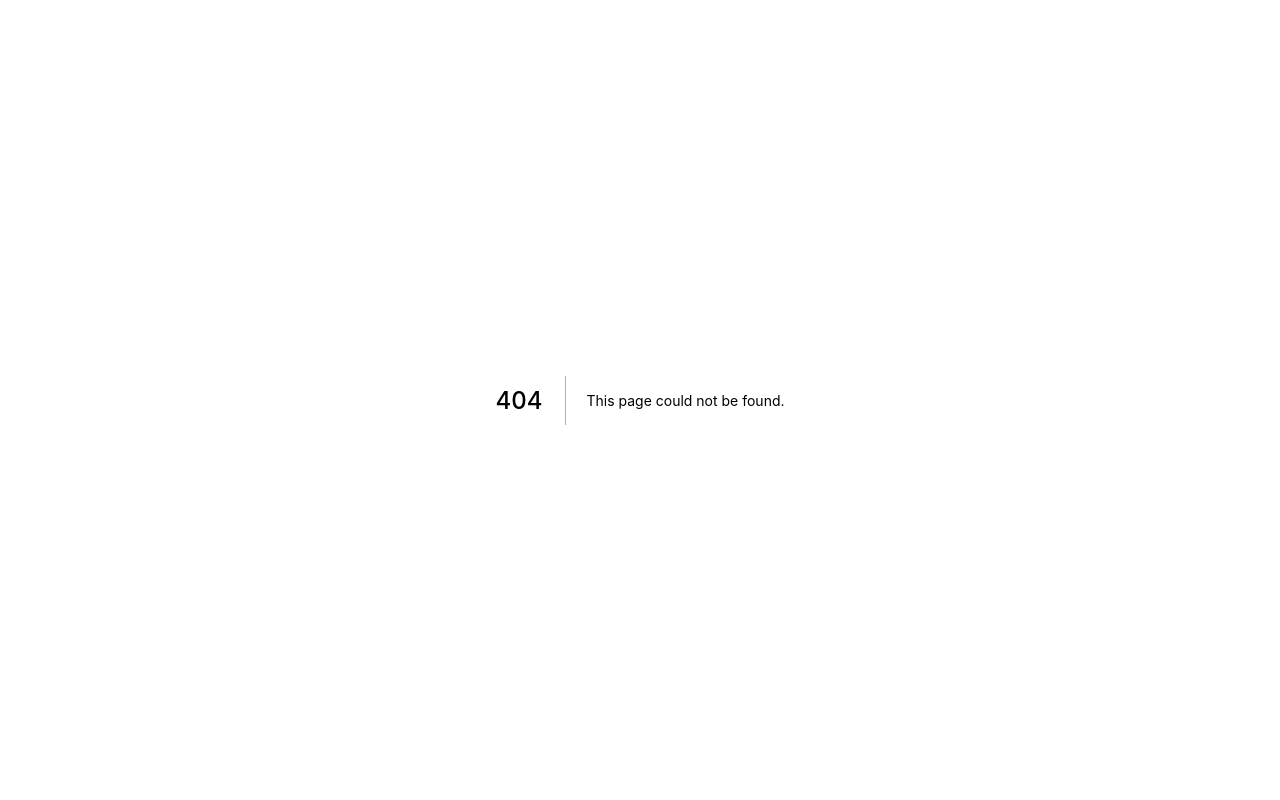
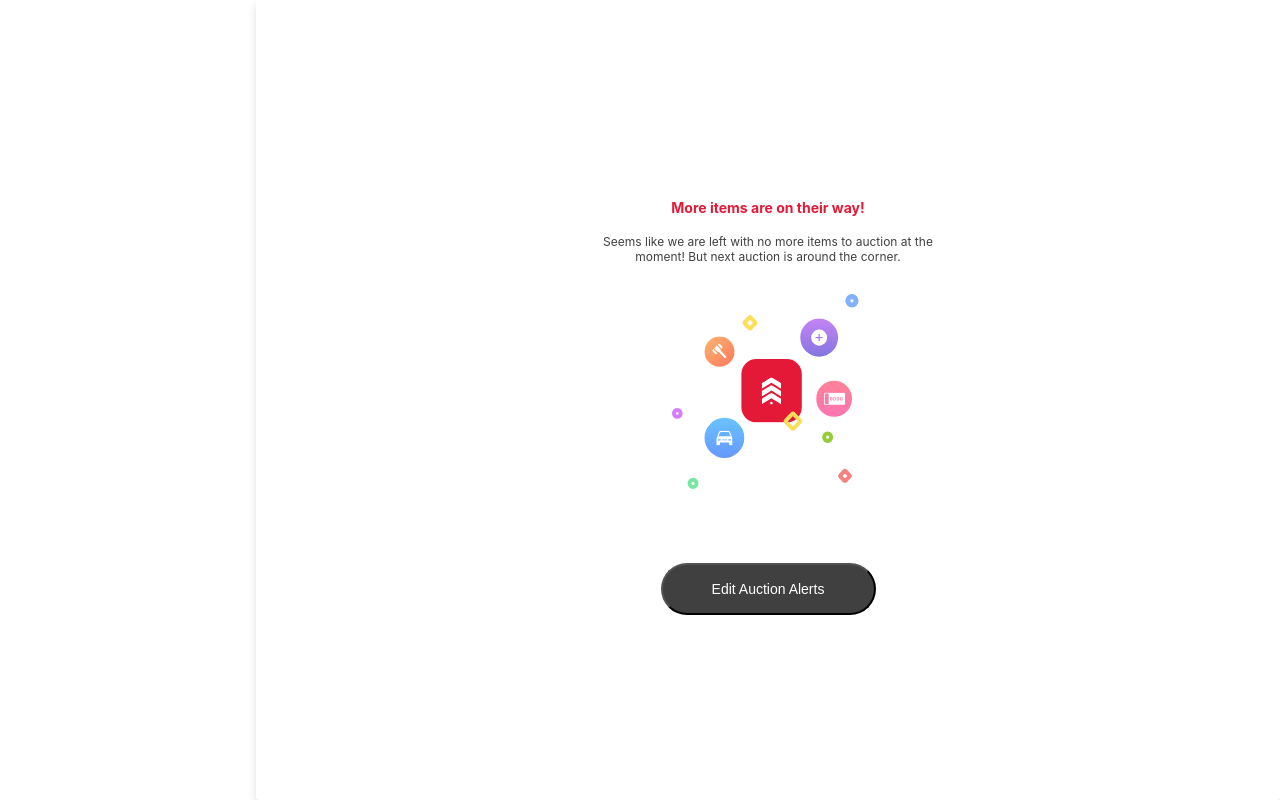
Before and after one commit to Abdoulrhman/EA-UI, a Next.js app: page /NoAuctions in a window 1280 px wide. Before the commit this address had no page. Built offline with nearby package versions, Linux system fonts and the light colour scheme.

Commit message:
NoAuction Page

```diff
--- /dev/null
+++ b/components/NoAuctions/NoAuctions.tsx
@@ -0,0 +1,28 @@
+import React from "react";
+import type { NextPage, NextComponentType } from "next";
+import styles from "./styles.module.scss";
+import NoAuctionImg from "../../public/assets/images/noauction.svg";
+
+const NoAuction: NextComponentType = () => {
+  return (
+    <div>
+      <div className={styles.warpper}>
+        <div className={styles.auction}>
+          <div className={styles.auctionHeader}>
+            <h3>More items are on their way!</h3>
+            <p>Seems like we are left with no more items to auction at the</p>
+            <p> moment! But next auction is around the corner.</p>
+          </div>
+          <div className={styles.auctionBody}>
+            <img src="assets/images/noauction.svg" />
+          </div>
+          <div className={styles.auctionBtn}>
+            <button>Edit Auction Alerts</button>
+          </div>
+        </div>
+      </div>
+    </div>
+  );
+};
+
+export default NoAuction;
--- /dev/null
+++ b/components/NoAuctions/styles.module.scss
@@ -0,0 +1,49 @@
+.warpper {
+  width: 80%;
+  background-color: #fff;
+  float: right;
+  box-shadow: 0px 4px 8px #3f3f3f29 !important;
+  border-radius: 4px;
+.auction{
+  display: flex;
+  justify-content: center;
+  align-items: center;
+  flex-direction: column;
+  min-height: 100vh;
+  .auctionHeader{
+    text-align: center;
+h3{
+  color:#E51937;
+  font-size: 14px;
+  margin-bottom: 18px;
+}
+p{
+  color:#404040;
+  font-size: 12px;
+  margin: 0;
+}
+  }
+  .auctionBody{
+    img{
+      margin-top: 30px;
+    }
+  }
+.auctionBtn{
+  button{
+        color: #fff;
+    padding: 16px;
+    font-size: 14px;
+    min-width: 215px;
+    font-style: normal;
+    font-weight: 500;
+    line-height: normal;
+    font-stretch: normal;
+    border-radius: 54px;
+    letter-spacing: normal;
+    background-color: #404040;
+    margin-top: 70px;
+  }
+}
+}
+
+}
--- /dev/null
+++ b/components/Results/styles.module.scss
@@ -0,0 +1,7 @@
+.warpper {
+  width: 80%;
+  background-color: #fff;
+  float: right;
+  box-shadow: 0px 4px 8px #3f3f3f29 !important;
+  border-radius: 4px;
+  margin: 10px 0;}
--- /dev/null
+++ b/pages/NoAuctions/index.tsx
@@ -0,0 +1,12 @@
+import React from "react";
+import Auction from "../../components/NoAuctions/NoAuctions";
+
+function ResultsPage() {
+  return (
+    <div>
+      <Auction />
+    </div>
+  );
+}
+
+export default ResultsPage;
```
Also changed, not shown: components/Header/Home.tsx (added, +13 -0 lines), components/Results/Results.tsx (added, +15 -0 lines), pages/Results/index.tsx (added, +12 -0 lines), pages/NoAuctions/styles.modules.scss (added), pages/Results/styles.modules.scss (added), public/assets/images/noauction.svg (added), styles/globals.css (line endings or trailing spaces).
